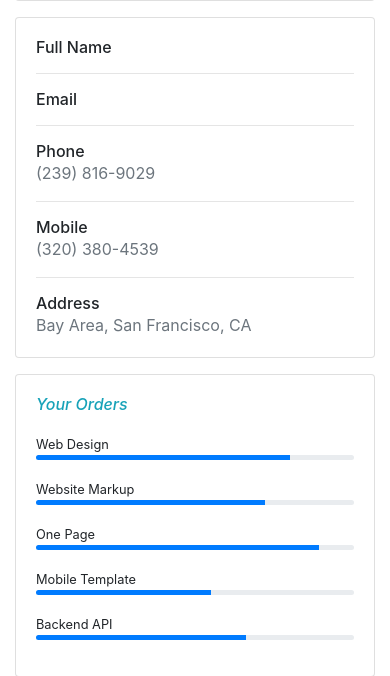
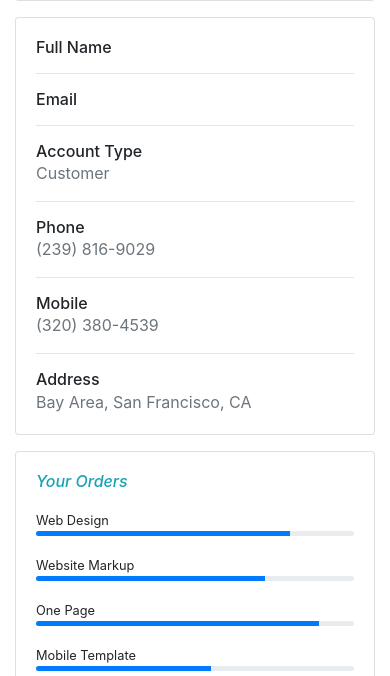
Before and after one commit to mahmoud791/software-project-E-commerce-website, a Django app: page /profile in a window 390 px wide. Shown: the part 382-1058 px from the top of the page. Run offline with Django 3.2, Linux system fonts and the light colour scheme; some libraries are stand-ins or nearby versions.

Commit message:
added 'Account Type' to user profile, fixed a bug where 'home' button in user profile was redirecting to a non-exiting index.html page

```diff
--- a/Ecommerce/home/templates/profile/profile.html
+++ b/Ecommerce/home/templates/profile/profile.html
@@ -10,7 +10,7 @@
           <!-- Breadcrumb -->
           <nav aria-label="breadcrumb" class="main-breadcrumb">
             <ol class="breadcrumb">
-              <li class="breadcrumb-item"><a href="index.html">Home</a></li>
+              <li class="breadcrumb-item"><a href="{% url 'home' %}">Home</a></li>
               <li class="breadcrumb-item"><a href="javascript:void(0)">User</a></li>
               <li class="breadcrumb-item active" aria-current="page">User Profile</li>
             </ol>
@@ -52,6 +52,20 @@
                     </div>
                     <div class="col-sm-9 text-secondary">
                         {{ request.user.email }}
+                    </div>
+                  </div>
+                  <hr>
+                  <div class="row">
+                    <div class="col-sm-3">
+                      <h6 class="mb-0">Account Type</h6>
+                    </div>
+                    <div class="col-sm-9 text-secondary">
+                        {% if request.user.is_staff %}
+                        Seller
+                        {% endif %}
+                        {% if not request.user.is_staff %}
+                        Customer
+                        {% endif %}
                     </div>
                   </div>
                   <hr>
```
Also changed, not shown: Ecommerce/db.sqlite3.
